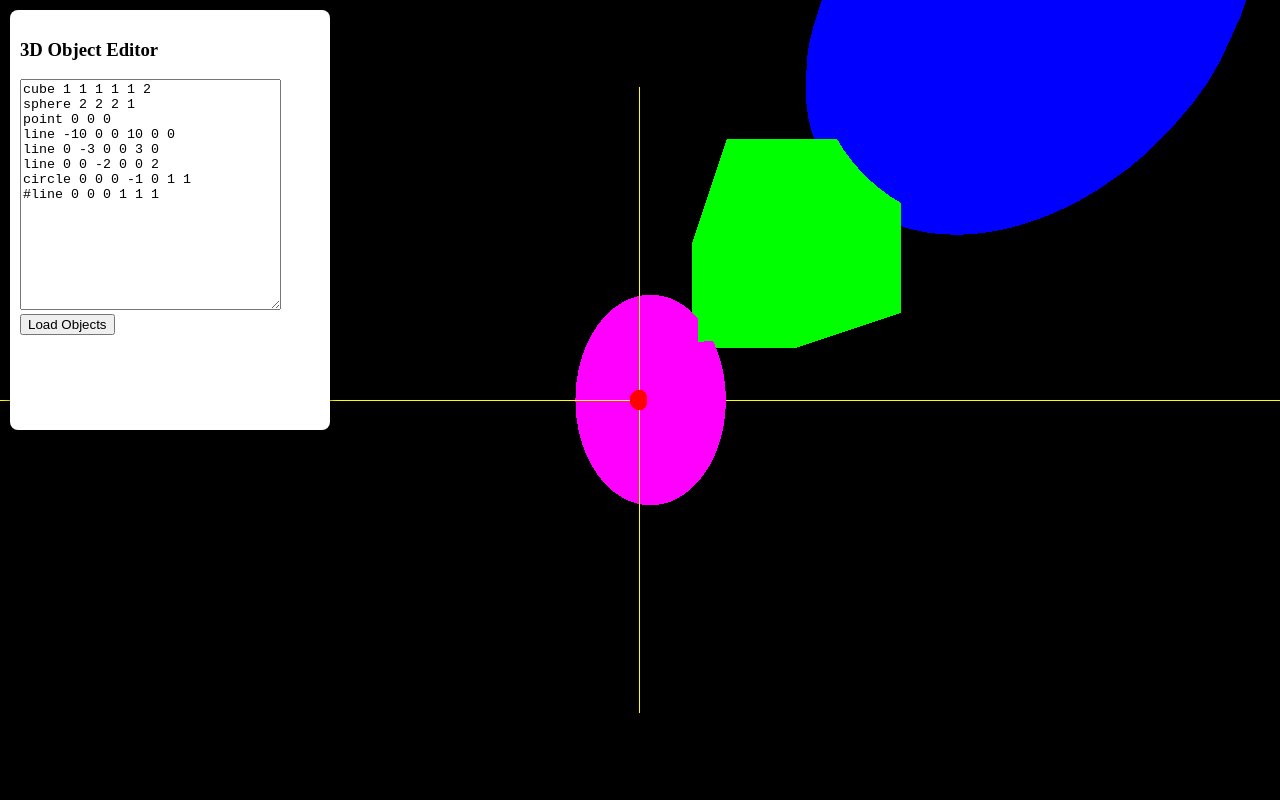
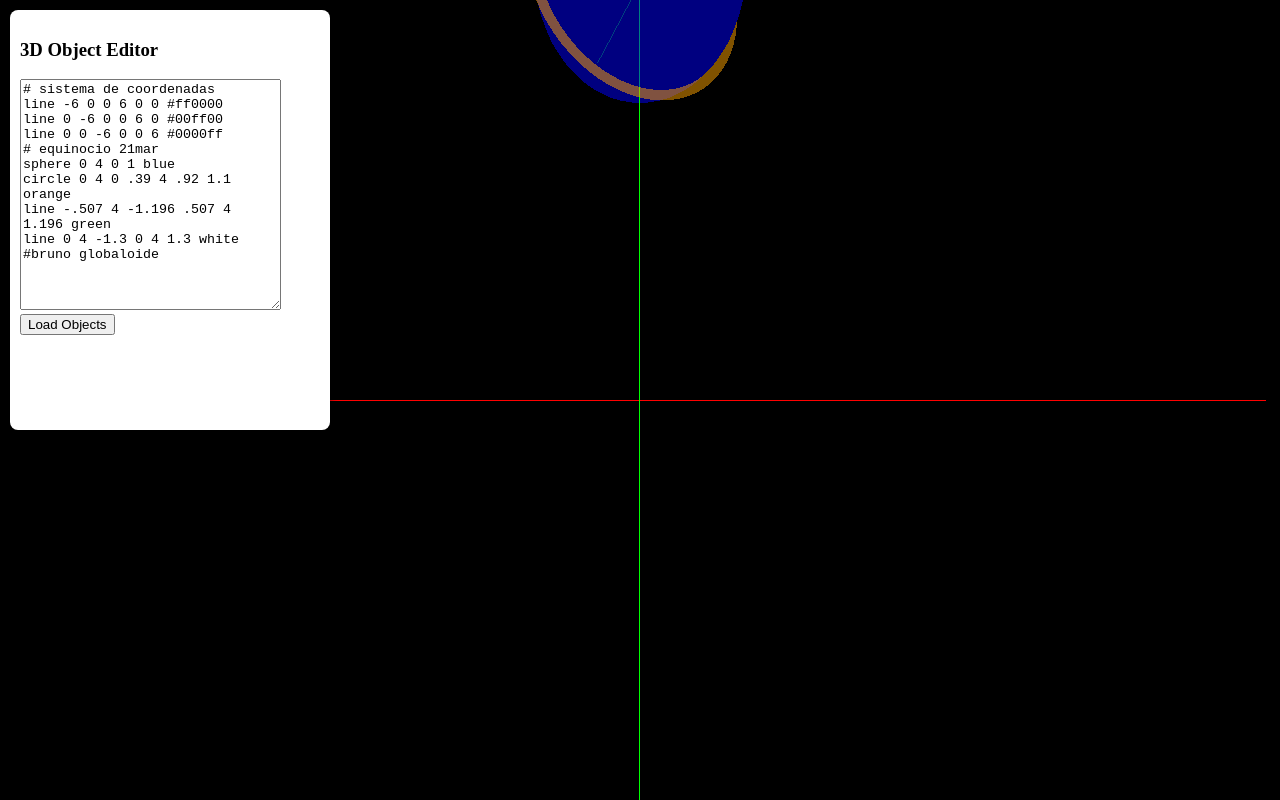
Before and after one commit to tonylampada/planogebra, a plain HTML site: page index.html in a window 1280 px wide. Both pictures are taken after a click on the button "Load Objects". Drawn offline with nearby package versions, Linux system fonts and the light colour scheme.

Commit message:
equinocio

```diff
--- a/index.html
+++ b/index.html
@@ -24,14 +24,16 @@
 <body>
     <div id="editor">
         <h3>3D Object Editor</h3>
-        <textarea id="objectInput" rows="15" cols="30">cube 1 1 1 1 1 2
-sphere 2 2 2 1
-point 0 0 0
-line -10 0 0 10 0 0
-line 0 -3 0 0 3 0
-line 0 0 -2 0 0 2
-circle 0 0 0 -1 0 1 1
-#line 0 0 0 1 1 1</textarea>
+        <textarea id="objectInput" rows="15" cols="30"># sistema de coordenadas
+line -6 0 0 6 0 0 #ff0000
+line 0 -6 0 0 6 0 #00ff00
+line 0 0 -6 0 0 6 #0000ff
+# equinocio 21mar
+sphere 0 4 0 1 blue
+circle 0 4 0 .39 4 .92 1.1 orange
+line -.507 4 -1.196 .507 4 1.196 green
+line 0 4 -1.3 0 4 1.3 white
+#bruno globaloide</textarea>
         <br>
         <button onclick="loadObjects()">Load Objects</button>
     </div>
--- a/planogebra.js
+++ b/planogebra.js
@@ -13,6 +13,7 @@ function init() {
     controls.update();
 
     animate();
+    loadObjects()
 }
 
 function animate() {
@@ -20,51 +21,45 @@ function animate() {
     renderer.render(scene, camera);
 }
 
-function loadObjects() {
-    while (scene.children.length > 0) {
-        scene.remove(scene.children[0]);
-    }
-
-    const input = document.getElementById("objectInput").value;
-    const lines = input.split('\n');
-    lines.forEach(line => {
-        const parts = line.split(' ');
-        const type = parts[0];
-
-        if (type === 'cube') {
+const draw =  {
+    cube(parts) {
         const geometry = new THREE.BoxGeometry(parseFloat(parts[4]), parseFloat(parts[5]), parseFloat(parts[6]));
-            const material = new THREE.MeshBasicMaterial({ color: 0x00ff00 });
+        const material = new THREE.MeshBasicMaterial({ color: parts[7], transparent: true, opacity: 0.5 });
         const cube = new THREE.Mesh(geometry, material);
         cube.position.set(parseFloat(parts[1]), parseFloat(parts[2]), parseFloat(parts[3]));
-            scene.add(cube);
-        } else if (type === 'sphere') {
+        return cube
+    },
+    sphere(parts) {
         const geometry = new THREE.SphereGeometry(parseFloat(parts[4]), 32, 32);
-            const material = new THREE.MeshBasicMaterial({ color: 0x0000ff });
+        const material = new THREE.MeshBasicMaterial({ color: parts[5], transparent: true, opacity: 0.5 });
         const sphere = new THREE.Mesh(geometry, material);
         sphere.position.set(parseFloat(parts[1]), parseFloat(parts[2]), parseFloat(parts[3]));
-            scene.add(sphere);
-        } else if (type === 'point') {
+        return sphere
+    },
+    point(parts){
         const geometry = new THREE.SphereGeometry(0.1, 32, 32);
-            const material = new THREE.MeshBasicMaterial({ color: 0xff0000 });
+        const material = new THREE.MeshBasicMaterial({ color: parts[4] });
         const point = new THREE.Mesh(geometry, material);
         point.position.set(parseFloat(parts[1]), parseFloat(parts[2]), parseFloat(parts[3]));
-            scene.add(point);
-        } else if (type === 'line') {
-            const material = new THREE.LineBasicMaterial({ color: 0xffff00 });
+        return point
+    },
+    line(parts){
+        const material = new THREE.LineBasicMaterial({ color: parts[7] });
         const points = [];
         points.push(new THREE.Vector3(parseFloat(parts[1]), parseFloat(parts[2]), parseFloat(parts[3])));
         points.push(new THREE.Vector3(parseFloat(parts[4]), parseFloat(parts[5]), parseFloat(parts[6])));
         const geometry = new THREE.BufferGeometry().setFromPoints(points);
         const line = new THREE.Line(geometry, material);
-            scene.add(line);
-        } else if (type === 'circle') {
+        return line
+    },
+    circle(parts){
         const center = new THREE.Vector3(parseFloat(parts[1]), parseFloat(parts[2]), parseFloat(parts[3]));
         const pointOnNormal = new THREE.Vector3(parseFloat(parts[4]), parseFloat(parts[5]), parseFloat(parts[6]));
         // const radius = center.distanceTo(pointOnNormal);
         const radius = parseFloat(parts[7])
 
         const circleGeometry = new THREE.CircleGeometry(radius, 64);
-            const material = new THREE.MeshBasicMaterial({ color: 0xff00ff, side: THREE.DoubleSide });
+        const material = new THREE.MeshBasicMaterial({ color: parts[8], side: THREE.DoubleSide, transparent: true, opacity: 0.5 });
         const circle = new THREE.Mesh(circleGeometry, material);
 
         // Calculate the normal
@@ -74,7 +69,24 @@ function loadObjects() {
         circle.applyQuaternion(quaternion);
 
         circle.position.set(center.x, center.y, center.z);
-            scene.add(circle);
+        return circle
+    }
+}
+
+function loadObjects() {
+    while (scene.children.length > 0) {
+        scene.remove(scene.children[0]);
+    }
+
+    const input = document.getElementById("objectInput").value;
+    const lines = input.split('\n').filter(l => !!l.trim() && !l.trim().startsWith('#'));
+    lines.forEach(line => {
+        const parts = line.split(/\s+/);
+        const type = parts[0];
+        try{
+            scene.add(draw[type](parts))
+        } catch(e){
+            alert(e);
         }
     });
 }
```
Lines whose indentation alone changed are shown as unchanged.
